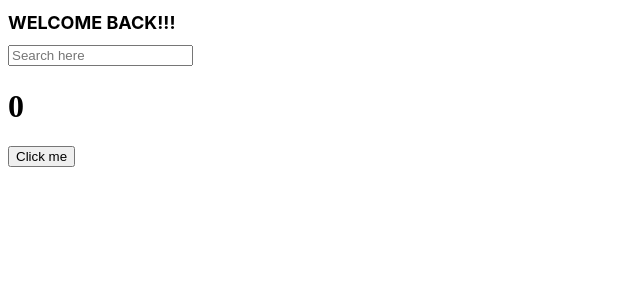
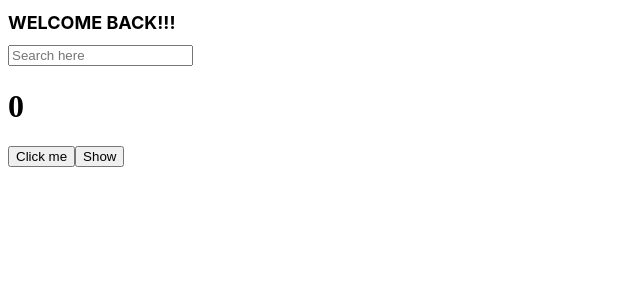
Before and after one commit to JeongA-Shin/React_Noma, a React (Create React App) app in the folder react_from_noma/: page / in a window 1280 px wide. Shown: the top 300 px of the page, without its empty margins (0-640 px from the left). Built offline with nearby package versions, Linux system fonts and the light colour scheme.

Commit message:
CleanUp function- useEffect의 리턴값이 됨. 컴포넌트가 destroy되면 useEffect도 return값을 내놓음

```diff
--- a/react_from_noma/src/App.js
+++ b/react_from_noma/src/App.js
@@ -1,13 +1,30 @@
 import Button from "./Button";//내가 만들 Button.js에서 Button을 가져옴
 import styles from "./App.module.css";
 import {useState,useEffect} from "react";//useState,juseEffect import
+
+
+function Hello(){
+  useEffect(()=>{//처음에 컴포넌트가 만들어질 때 호출됨
+    console.log("I'm created");
+    //clean up function: component가 destroy 될 때 뭔가 해줄 수 있게 해줌
+    return ()=>console.log("I'm destroyed");// destroy될 떄 불러올 내용
+    //useEffect는 해당 컴포넌트가 destory 될 때 return 값을 리턴한다.
+  },[])
+  return(
+    <div>
+      <h1>Hello</h1>
+    </div>
+  );
+}
 
 function App() {
   //create react app을 사용하기 때문에 React.useState라고 적어줄 필요 없음 , 그냥 useState라고 해주면 됨
   const [counter,setValue]=useState(0);
   const[keyword,setKeyword]=useState("");
+  const[showing, setShowing]=useState(false);
 
   const onClick=()=>setValue((prev)=>prev+1);
+  const onClick2=()=>setShowing((prev)=>!prev);
   console.log("I run all the time");
   useEffect(()=>{
     console.log("call the API");
@@ -48,6 +65,8 @@ function App() {
        {/*value는 입력창에 보여지게 함. 즉 value 덕분에 화면의 입력창과 state 및 입력값이 연결되는 것임 */}
       <h1>{counter}</h1>
       <button onClick={onClick}>Click me</button>
+      {showing?<Hello/>:null}
+      <button onClick={onClick2}>{showing?"Hide":"Show"}</button>
     </div>
   );
 }
```
